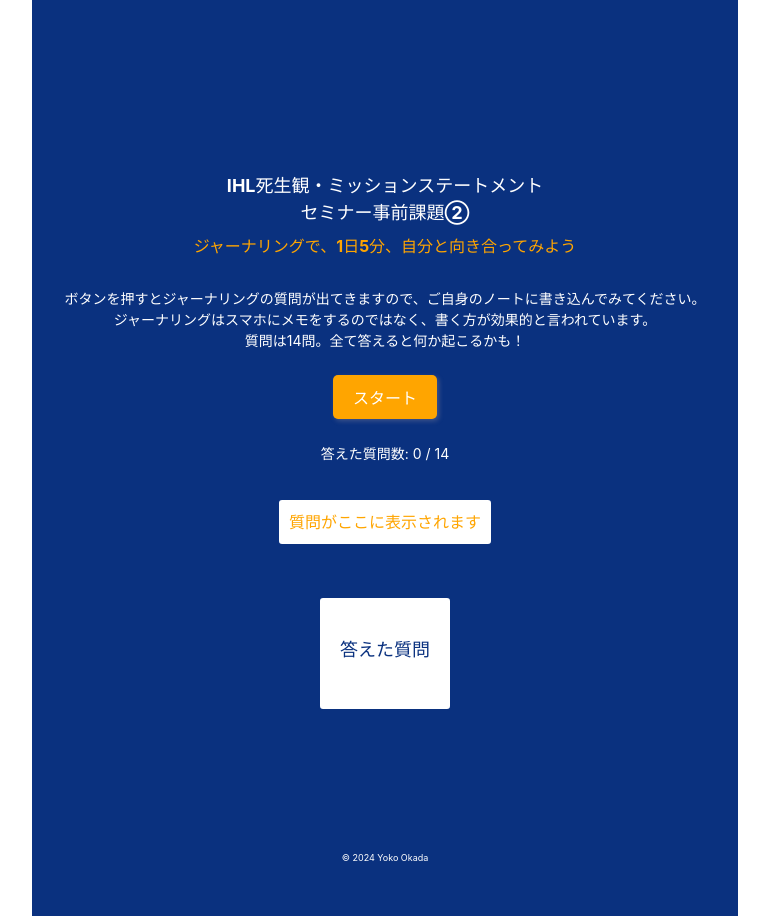
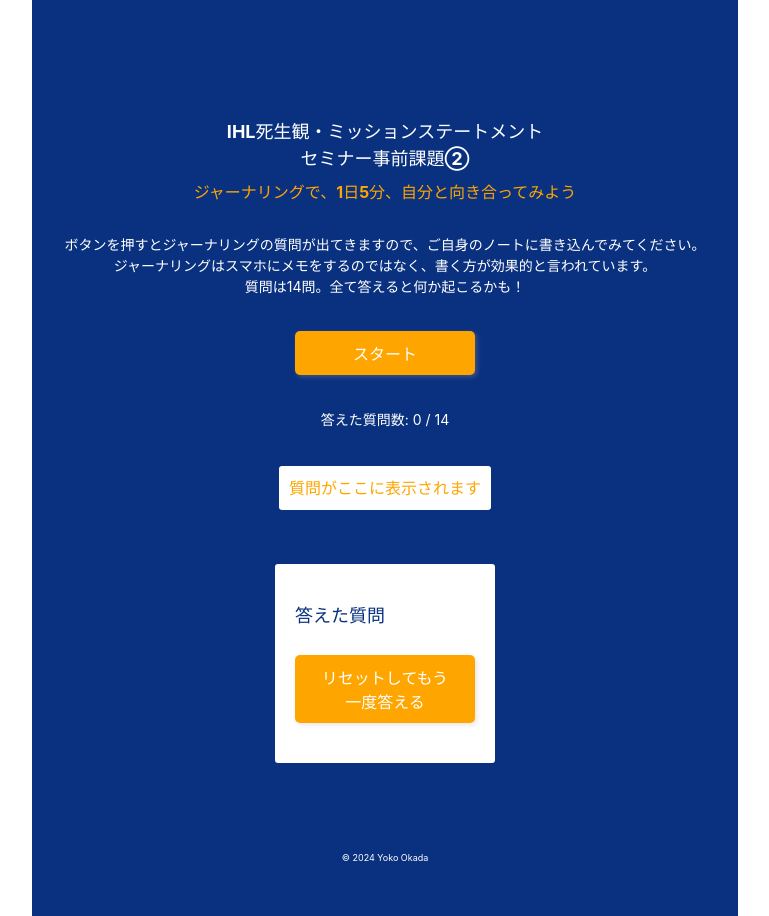
Before and after one commit to yokokada/shiseikan, a React (Vite) app: page / in a window 1280 px wide. Shown: the whole page, without its empty margins (255-1024 px from the left). Built offline with nearby package versions, Linux system fonts and the light colour scheme.

Commit message:
リセットボタン追加

```diff
--- a/src/App.css
+++ b/src/App.css
@@ -32,7 +32,8 @@
   font-weight: bold;
   color: orange;
 }
-.App-header p{
+
+.App-header p {
   font-size: 14px;
 }
 
@@ -44,7 +45,7 @@ button {
 }
 
 .q_box {
-  margin-top: 20px; /* 上部のマージンを30pxに設定 */
+  margin-top: 20px; /* 上部のマージンを20pxに設定 */
   margin-right: 20px;
   margin-bottom: 20px;
   margin-left: 20px;
@@ -60,22 +61,41 @@ button {
   margin-bottom: 0; /* 段落の下のマージンを0に設定 */
 }
 
-.answer-button, .start-button {
+.start-button, .reset-button {
   display: block;
-  margin: 10px auto;
+  width: 180px; /* ボタンの幅を統一 */
+  margin: 20px auto;
   padding: 10px 20px;
   font-size: 16px;
   cursor: pointer;
-  background-color: #0a317f;
-  color: white;
   border: none;
   border-radius: 5px;
+  font-weight: bold; /* ボタンの文字を太くする */
+  color: white;
 }
 
 .start-button {
   background-color: orange;
   box-shadow: 2px 2px 5px rgba(184, 170, 170, 0.3);
-  font-weight: bold;
+}
+
+.reset-button {
+  background-color: orange; /* リセットボタンの色をスタートボタンに合わせる */
+  box-shadow: 2px 2px 5px rgba(184, 170, 170, 0.3); /* スタートボタンと同じ影を設定 */
+}
+
+.answer-button {
+  display: block;
+  width: 180px; /* ボタンの幅を統一 */
+  margin: 20px auto;
+  padding: 10px 20px;
+  font-size: 16px;
+  cursor: pointer;
+  background-color: #0a317f; /* 紺色に設定 */
+  color: white; /* 白色の文字 */
+  border: none;
+  border-radius: 5px;
+  font-weight: bold; /* ボタンの文字を太くする */
 }
 
 .answered-questions-box {
@@ -128,6 +148,7 @@ button {
   background-color: rgba(0, 0, 0, 0.75);
   z-index: 1000;
 }
+
 .App-footer {
   background-color: #0a317f;
   color: white;
@@ -137,6 +158,7 @@ button {
   bottom: 0;
   width: 100%;
 }
-.App-footer p{
+
+.App-footer p {
   font-size: 9px;
 }
--- a/src/App.jsx
+++ b/src/App.jsx
@@ -64,6 +64,13 @@ function App() {
     setCurrentQuestion("");
   };
 
+  const handleReset = () => {
+    setAnsweredQuestions([]);
+    localStorage.removeItem('answeredQuestions');
+    setButtonText("スタート");
+    setAllAnswered(false);
+  };
+
   const closeModal = () => {
     setModalIsOpen(false);
   };
@@ -123,6 +130,7 @@ function App() {
               </li>
             ))}
           </ul>
+          <button className='reset-button' onClick={handleReset}>リセットしてもう一度答える</button>
         </div>
       </header>
       <footer className="App-footer">
```
